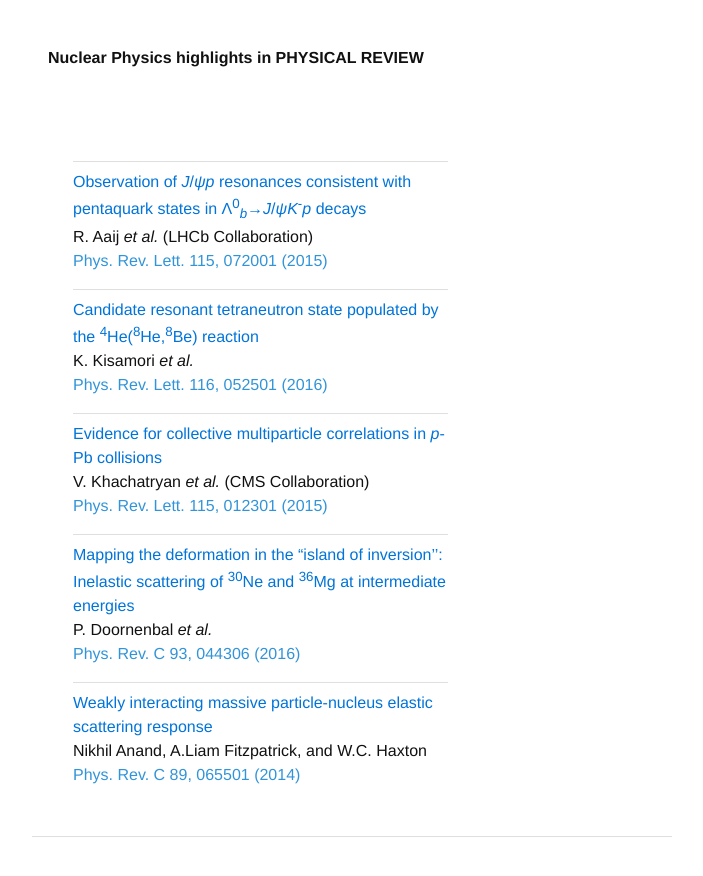
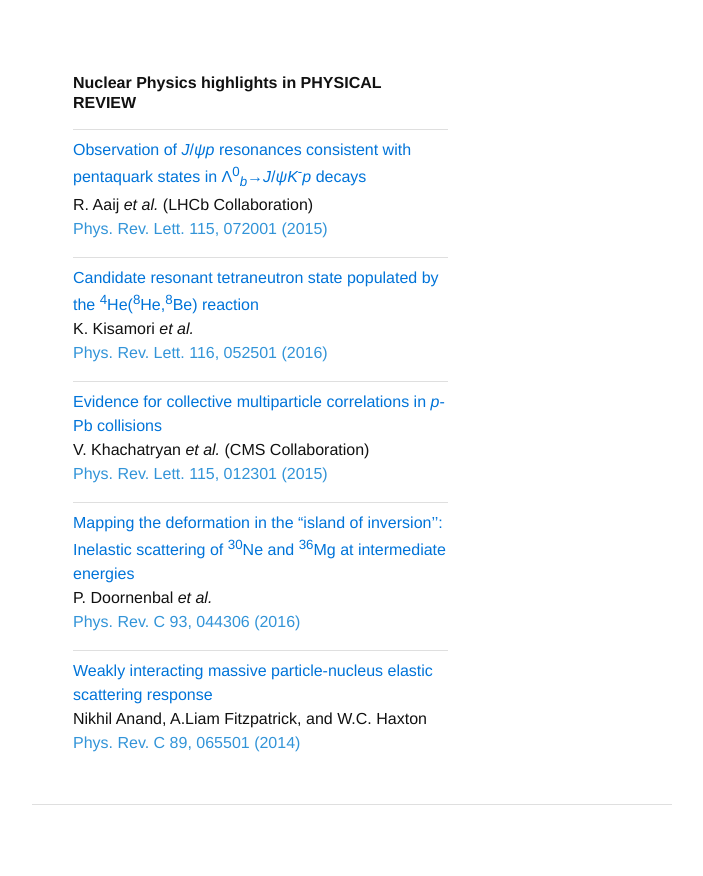
Before and after one commit to kdusling/kdusling.github.io, a Jekyll site: the page built from editorial/2016JunNucPhys.html, in a window 1280 px wide. Shown: the top 876 px of the page, without its empty margins (288-991 px from the left). Built offline with Jekyll 4.4.1, drawn with Linux system fonts in a browser that asks for light colours.

Commit message:
Update 2016JunNucPhys.html

```diff
--- a/editorial/2016JunNucPhys.html
+++ b/editorial/2016JunNucPhys.html
@@ -5,12 +5,12 @@
 
 <section class="container px2 py2">
 
-<h4>Nuclear Physics highlights in PHYSICAL REVIEW</h4>
 
 <div class="medium-5 large-4 columns" id="homepage-sidebar"><section class="journal-issues">
 <div style="width: 375px; padding:25px">
 <section class="panel" width=343px>
-<h4><i class="" style="font-size:1.4em"></i>&nbsp;</h4><hr style='height:8px;'><div class='teaser'><a href="http://journals.aps.org/prl/abstract/10.1103/PhysRevLett.115.072001">Observation of <i>J</i>/<i>&#x03C8;</i><i>p</i> resonances consistent with pentaquark states in &#x039B;<sup>0</sup><sub><i>b</i></sub>&#x2192;<i>J</i>/<i>&#x03C8;</i><i>K</i><sup>-</sup><i>p</i> decays
+<h4>Nuclear Physics highlights in PHYSICAL REVIEW</h4>
+<hr style='height:8px;'><div class='teaser'><a href="http://journals.aps.org/prl/abstract/10.1103/PhysRevLett.115.072001">Observation of <i>J</i>/<i>&#x03C8;</i><i>p</i> resonances consistent with pentaquark states in &#x039B;<sup>0</sup><sub><i>b</i></sub>&#x2192;<i>J</i>/<i>&#x03C8;</i><i>K</i><sup>-</sup><i>p</i> decays
  </a><BR>R. Aaij <em>et al.</em> (LHCb Collaboration)<BR><a href="http://journals.aps.org/prl/abstract/10.1103/PhysRevLett.115.072001" style="color: #3294d8; text-decoration: none; line-height: inherit;">Phys. Rev. Lett. 115, 072001 (2015)</a></div><hr style='height:8px;'><div class='teaser'><a href="http://journals.aps.org/prl/abstract/10.1103/PhysRevLett.116.052501">Candidate resonant tetraneutron state populated by the <sup>4</sup>He(<sup>8</sup>He,<sup>8</sup>Be) reaction
  </a><BR>K. Kisamori <em>et al.</em><BR><a href="http://journals.aps.org/prl/abstract/10.1103/PhysRevLett.116.052501" style="color: #3294d8; text-decoration: none; line-height: inherit;">Phys. Rev. Lett. 116, 052501 (2016)</a></div><hr style='height:8px;'><div class='teaser'><a href="http://journals.aps.org/prl/abstract/10.1103/PhysRevLett.115.012301">Evidence for collective multiparticle correlations in <i>p</i>-Pb collisions
  </a><BR>V. Khachatryan <em>et al.</em> (CMS Collaboration)<BR><a href="http://journals.aps.org/prl/abstract/10.1103/PhysRevLett.115.012301" style="color: #3294d8; text-decoration: none; line-height: inherit;">Phys. Rev. Lett. 115, 012301 (2015)</a></div><hr style='height:8px;'><div class='teaser'><a href="http://journals.aps.org/prc/abstract/10.1103/PhysRevC.93.044306">Mapping the deformation in the &#x201C;island of inversion&#x2019;&#x2019;: Inelastic scattering of <sup>30</sup>Ne and <sup>36</sup>Mg at intermediate energies
```
